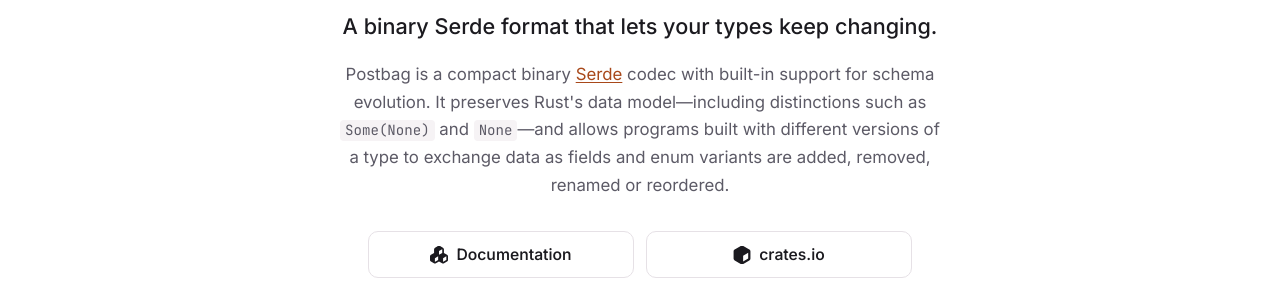
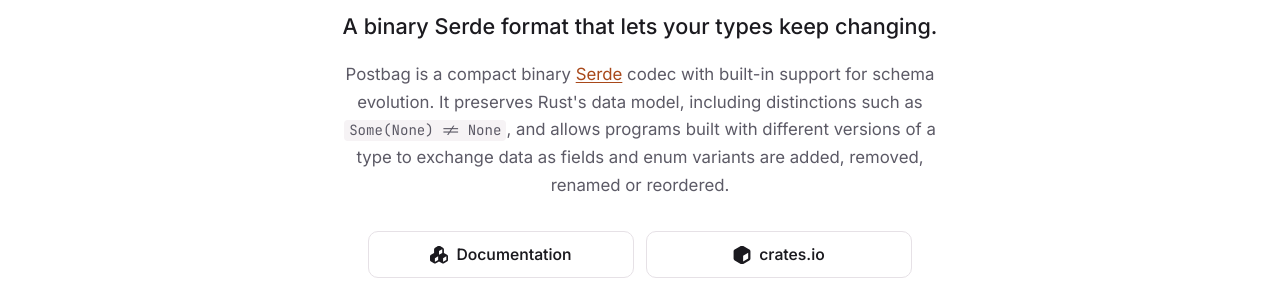
Before and after one commit to remoc-rs/remoc-rs.github.io, a Jekyll site: the page built from postbag/index.html, in a window 1280 px wide and 900 px high. Shown: the part 324-609 px from the top of the window. Built offline with Jekyll 4.4.1, drawn with Linux system fonts in a browser that asks for light colours.

Commit message:
postbag: improve abstract

```diff
--- a/postbag/index.html
+++ b/postbag/index.html
@@ -22,10 +22,9 @@
             <p class="tagline">A binary Serde format that lets your types keep changing.</p>
             <p class="lead">
                 Postbag is a compact binary <a href="https://serde.rs/">Serde</a> codec with built-in
-                support for schema evolution. It preserves Rust's data model&mdash;including distinctions
-                such as <code>Some(None)</code> and <code>None</code>&mdash;and allows programs built with
-                different versions of a type to exchange data as fields and enum variants are added,
-                removed, renamed or reordered.
+                support for schema evolution. It preserves Rust's data model, including distinctions such as <code>Some(None) != None</code>,
+                and allows programs built with different versions of a type to exchange data as fields
+                and enum variants are added, removed, renamed or reordered.
             </p>
 
             <div class="cta">
```
